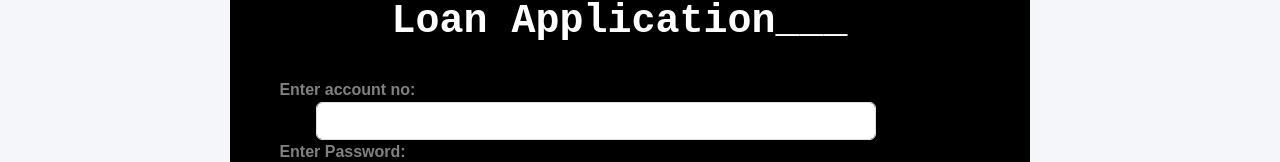
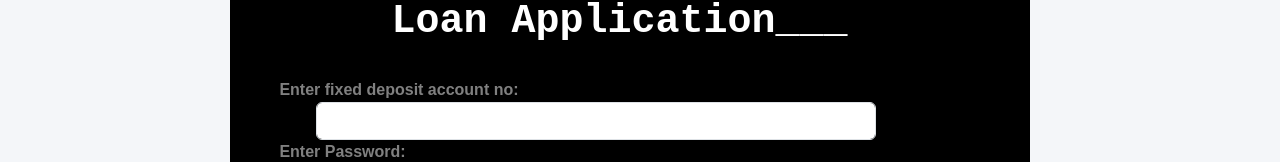
Before and after one commit to Kisara-k/bank-sys, a React (Create React App) app in the folder client/: page /loans in a window 1280 px wide. Shown: the part 1223-1385 px from the top of the page. Built offline with nearby package versions, Linux system fonts and the light colour scheme.

Commit message:
updated database and loan procedure

```diff
--- a/client/src/pages/Loans.js
+++ b/client/src/pages/Loans.js
@@ -114,7 +114,7 @@ export default function Loans() {
                 <h1 id="loanhead"> Loan Application___</h1>
                 <form onSubmit={handleSubmit}>
                     <div className="form-group">
-                        <label htmlFor="acc">Enter account no:</label>
+                        <label htmlFor="acc">Enter fixed deposit account no:</label>
                         <input
                             type="text"
                             className="form-control"
```
Also changed, not shown: 1 other file (tests, documents, lock files or other folders).
